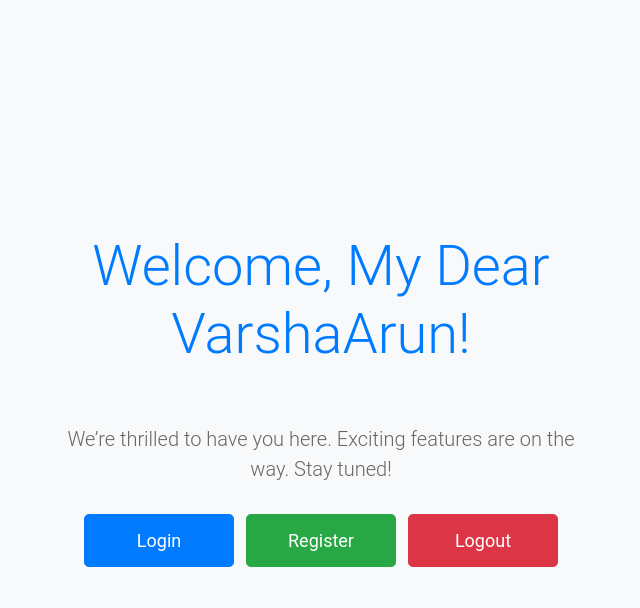
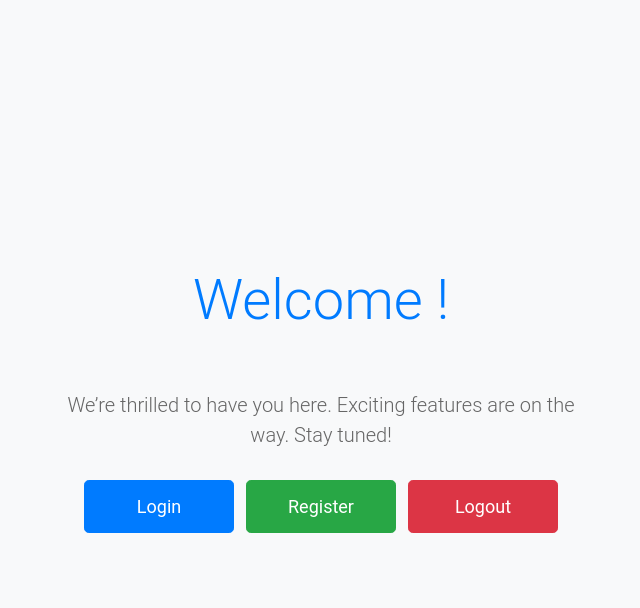
Before and after one commit to arunkumar-pro/my-app, a Flask app: page / in a window 1280 px wide. Shown: the part 56-664 px from the top of the page, without its empty margins (319-959 px from the left). Run offline with Flask 2, Linux system fonts and the light colour scheme; some libraries are stand-ins or nearby versions.

Commit message:
Update index.html

```diff
--- a/templates/index.html
+++ b/templates/index.html
@@ -3,7 +3,7 @@
 {% block content %}
 <div class="container d-flex justify-content-center align-items-center min-vh-100">
     <div class="text-center">
-        <h1 class="display-4">Welcome, My Dear VarshaArun!</h1>
+        <h1 class="display-4">Welcome !</h1>
         <p class="lead">We’re thrilled to have you here. Exciting features are on the way. Stay tuned!</p>
         <div class="mt-4">
             <a href="/login" class="btn btn-primary btn-lg mr-2">Login</a>
```
